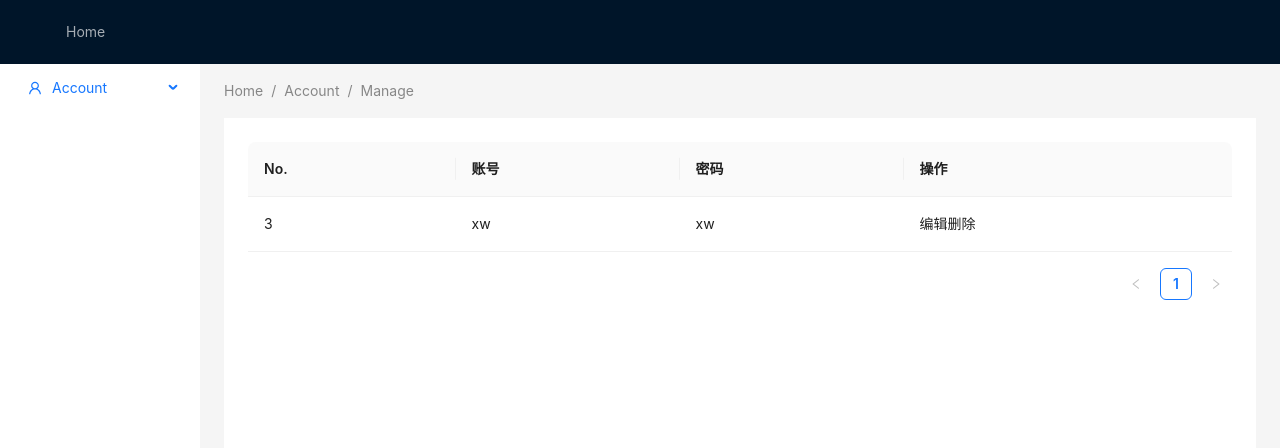
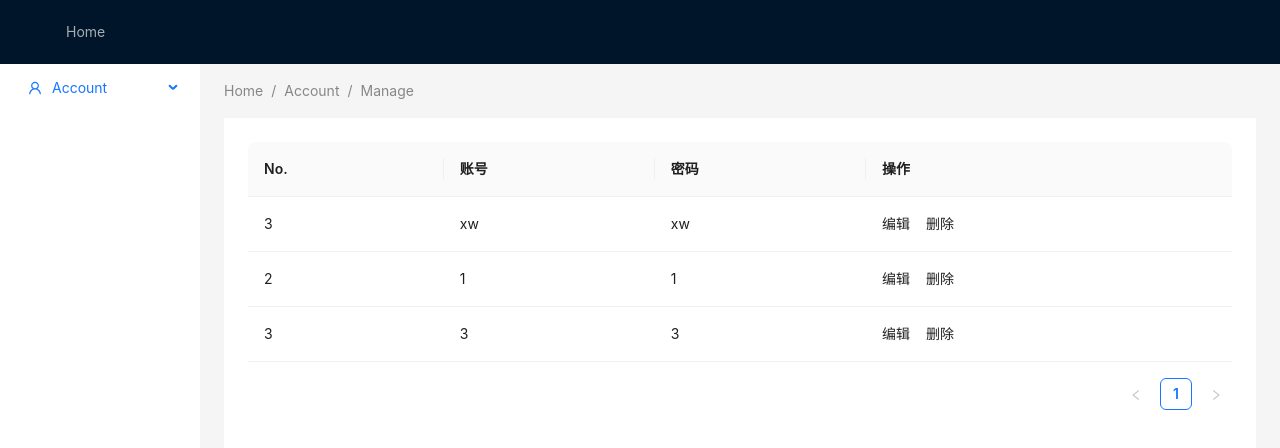
Before and after one commit to SimonXinw/blog-nextjs, a Next.js app: page /admin/my/account/manage in a window 1280 px wide. Shown: the top 448 px of the page. Built offline with nearby package versions, Linux system fonts and the light colour scheme.

Commit message:
feat: 提交 tailwind

```diff
--- a/package.json
+++ b/package.json
@@ -36,6 +36,9 @@
   "devDependencies": {
     "@types/cookie": "^0.6.0",
     "@types/jsonwebtoken": "^9.0.5",
-    "@types/lodash": "^4.14.202"
+    "@types/lodash": "^4.14.202",
+    "autoprefixer": "^10.4.17",
+    "postcss": "^8.4.33",
+    "tailwindcss": "^3.4.1"
   }
 }
--- /dev/null
+++ b/postcss.config.js
@@ -0,0 +1,6 @@
+module.exports = {
+  plugins: {
+    tailwindcss: {},
+    autoprefixer: {},
+  },
+}
--- a/src/constants/api/user.json
+++ b/src/constants/api/user.json
@@ -1,10 +1 @@
-{
-    "data": [
-        {
-            "id": 3,
-            "loginType": "account",
-            "username": "xw",
-            "password": "xw"
-        }
-    ]
-}
+{"data":[{"id":3,"loginType":"account","username":"xw","password":"xw"},{"id":2,"loginType":"account","username":"1","password":"1"},{"id":3,"loginType":"account","username":"3","password":"3"}]}
--- a/src/pages/admin/my/account/manage/index.tsx
+++ b/src/pages/admin/my/account/manage/index.tsx
@@ -1,6 +1,4 @@
 import React, { useEffect, useState } from "react";
-import { EllipsisOutlined, PlusOutlined } from "@ant-design/icons";
-import type { ActionType, ProColumns } from "@ant-design/pro-components";
 import { Button, Dropdown, Space, Table } from "antd";
 import type { ColumnsType } from "antd/es/table";
 import { useRequest } from "ahooks";
@@ -29,7 +27,10 @@ interface ColumnType {
   title: string;
   key: string;
   dataIndex?: string;
-  render?: (value: any, record: { id: number }) => React.ReactNode[];
+  render?: (
+    value: any,
+    record: { id: number }
+  ) => React.ReactNode | string | undefined | null;
 }
 
 const getColumns = ({ remove }: GetColumnsParamsType): ColumnType[] => {
@@ -49,14 +50,15 @@ const getColumns = ({ remove }: GetColumnsParamsType): ColumnType[] => {
       key: "password",
       dataIndex: "password",
     },
-
     {
       title: "操作",
       key: "option",
-      render: (v, record) => [
-        <a key="editable" onClick={() => {}}>
+      render: (v, record) => {
+        return (
+          <Space size="middle">
+            <a href="javascript:void(0)" key="editable" onClick={() => {}}>
               编辑
-        </a>,
+            </a>
             <a
               href="javascript:void(0)"
               key="delete"
@@ -65,9 +67,10 @@ const getColumns = ({ remove }: GetColumnsParamsType): ColumnType[] => {
               }}
             >
               删除
-        </a>,
-        ,
-      ],
+            </a>
+          </Space>
+        );
+      },
     },
   ];
 };
--- a/src/styles/globals.css
+++ b/src/styles/globals.css
@@ -115,3 +115,7 @@ a {
     color-scheme: dark;
   }
 }
+
+@tailwind base;
+@tailwind components;
+@tailwind utilities;
--- /dev/null
+++ b/tailwind.config.js
@@ -0,0 +1,15 @@
+/** @type {import('tailwindcss').Config} */
+module.exports = {
+  content: [
+    "./app/**/*.{js,ts,jsx,tsx,mdx}",
+    "./pages/**/*.{js,ts,jsx,tsx,mdx}",
+    "./components/**/*.{js,ts,jsx,tsx,mdx}",
+
+    // Or if using `src` directory:
+    "./src/**/*.{js,ts,jsx,tsx,mdx}",
+  ],
+  theme: {
+    extend: {},
+  },
+  plugins: [],
+};
```
Also changed, not shown: 1 other file (tests, documents, lock files or other folders). Lines whose indentation alone changed are shown as unchanged.
